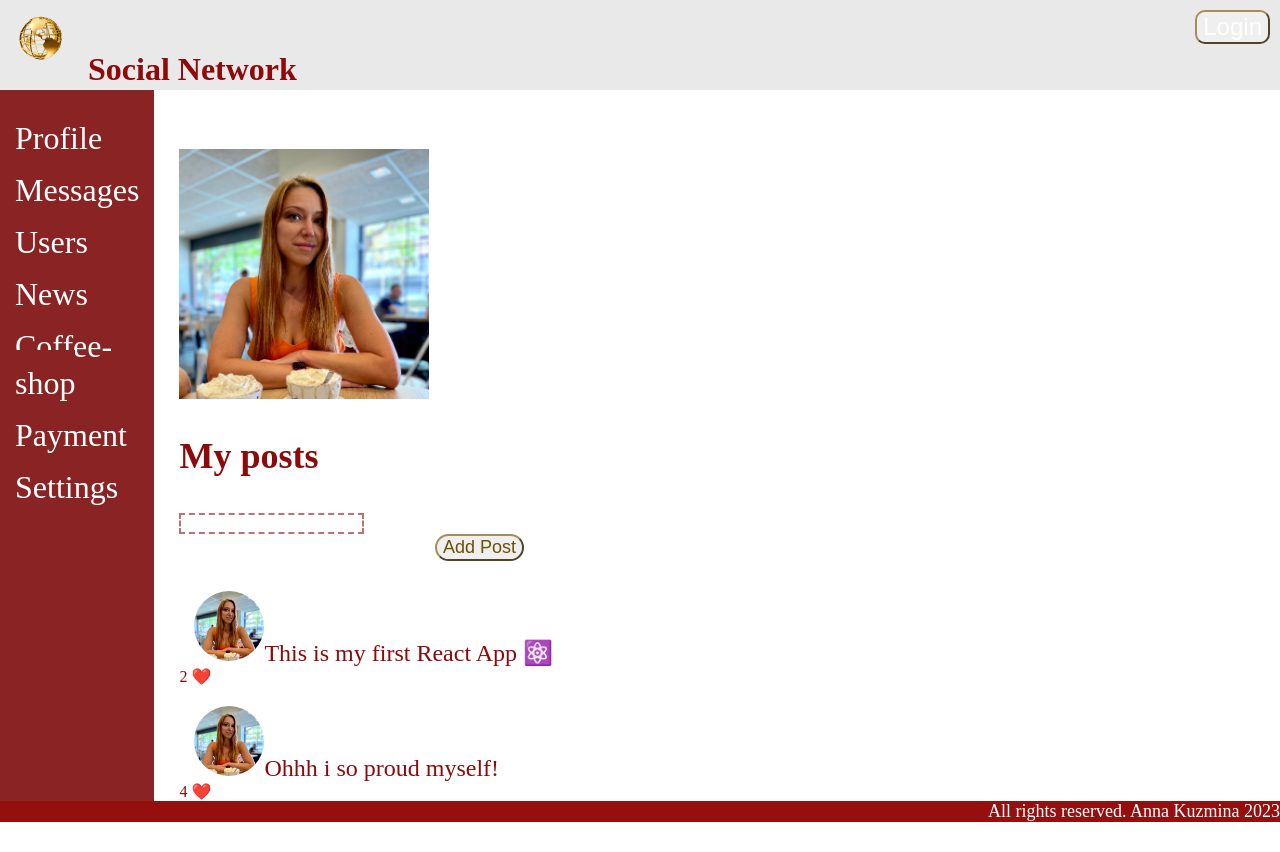
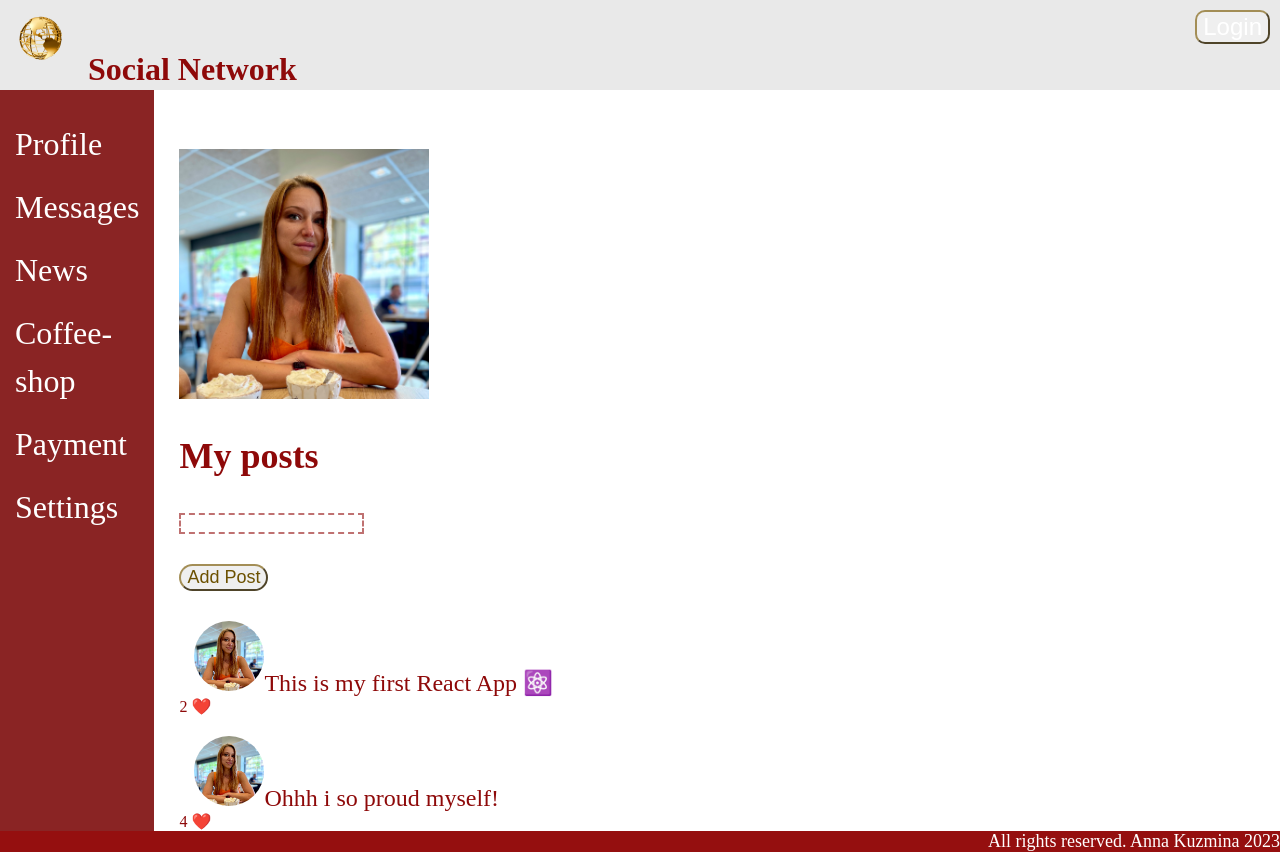
Before and after one commit to AnnnaSergeeevna/myreact, a React (Create React App) app: page /profile/1 in a window 1280 px wide. Before the commit the page ends 822 px from the top, so only its background shows below. Built offline with nearby package versions, Linux system fonts and the light colour scheme; no server answers.

Commit message:
disabled users

```diff
--- a/src/Components/Cards.js
+++ b/src/Components/Cards.js
@@ -1,4 +1,4 @@
-import React, { useState, useEffect } from "react"
+import React, { useState } from "react"
 import { render } from "react-dom"
 import Preloader from "../Components/Common/Preloader"
 import classes from './News.css';
@@ -9,26 +9,20 @@ export default function Cards() {
     const [loader, setLoader] = useState(false)
 
     function handleButtonClick() {
+        setLoader(true)
         fetch("https://deckofcardsapi.com/api/deck/new/draw/?count=3")
             .then(response => response.json())
             .then(data => {
                 if (data && data.cards) {
                     setCards(data.cards)
                 }
-                setLoader(true);
             })
             .catch(error => {
                 console.error(error)
             })
             .finally(() => setLoader(false))
     }
-    // if (loader) {
-    //     return (
-    //         <div>
-    //             <Preloader />
-    //         </div>
-    //     );
-    // }
+
     return <>
         <div className="button">
             <button onClick={handleButtonClick} disabled={loader}>Push for download cards</button>
--- a/src/Components/CoffeShop/CoffeeShop.css
+++ b/src/Components/CoffeShop/CoffeeShop.css
@@ -76,7 +76,7 @@ h3 {
   padding: 15px 20px;
   min-width: 150px;
   font-size: 16px;
-  border-radius: 3px;
+  border-radius: 30px;
   cursor: pointer;
   transition: opacity 200ms ease-out;
   box-shadow: 1px 1px 1px rgba(0, 0, 0, 0.2);
--- a/src/Components/Navbar/Navbar.jsx
+++ b/src/Components/Navbar/Navbar.jsx
@@ -6,7 +6,7 @@ const Navbar = (props) => {
     return <nav className={classes.nav}>
         <div className={classes.item}><NavLink to="/profile" className={navData => navData.isActive ? classes.active : classes.item}>Profile</NavLink></div>
         <div className={classes.item}><NavLink to="/dialogs" className={navData => navData.isActive ? classes.active : classes.item}>Messages</NavLink></div>
-        <div className={classes.item}><NavLink to="/users" className={navData => navData.isActive ? classes.active : classes.item}>Users</NavLink></div>
+        {/* <div className={classes.item}><NavLink to="/users" className={navData => navData.isActive ? classes.active : classes.item}>Users</NavLink></div> */}
         <div className={classes.item}><NavLink to="/news" className={navData => navData.isActive ? classes.active : classes.item}>News</NavLink></div>
         <div className={classes.item}><NavLink to="/online-coffee-shop" className={navData => navData.isActive ? classes.active : classes.item}>Coffee-shop</NavLink></div>
         <div className={classes.item}><NavLink to="/payment" className={navData => navData.isActive ? classes.active : classes.item}>Payment</NavLink></div>
--- a/src/Components/Navbar/Navbar.module.css
+++ b/src/Components/Navbar/Navbar.module.css
@@ -14,7 +14,9 @@
   color: rgb(255, 251, 251);
   padding-top: 15px;
   font-size: xx-large;
+  line-height: 1.5;
 }
+
 
 a:link {
   color: #FFF;
--- a/src/Components/News.css
+++ b/src/Components/News.css
@@ -31,8 +31,9 @@
 
 button {
   display: block;
-  margin-left: auto;
-  margin-right: auto;
+  /* margin-left: auto;
+  margin-right: auto; */
+  margin-top: 30px;
   font-size: large;
   border-radius: 15px;
   color: rgb(108, 81, 1);
```
